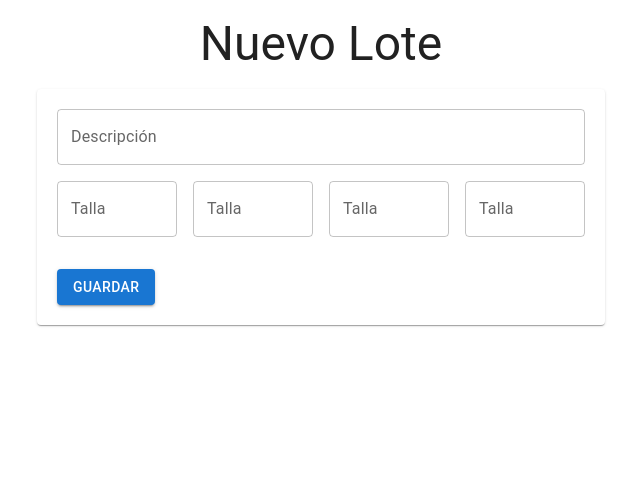
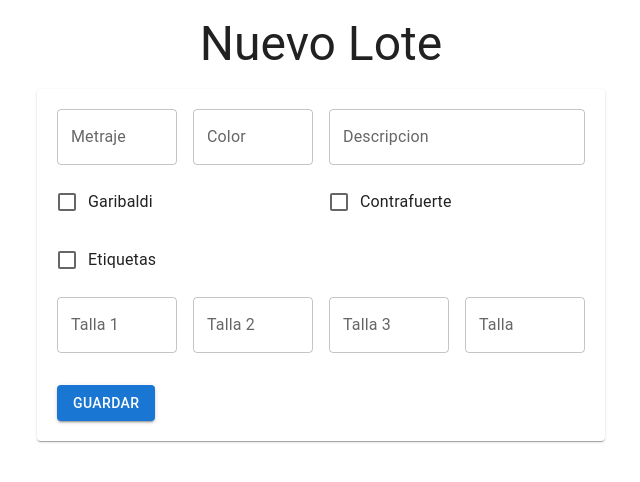
Before and after one commit to WalterJoel/front, a React (Create React App) app in the folder kayogita/kayogafront/: page /Seriados in a window 1280 px wide. Shown: the top 482 px of the page, without its empty margins (319-959 px from the left). Built offline with nearby package versions, Linux system fonts and the light colour scheme.

Commit message:
Pagina de Insertar lote listo

```diff
--- a/kayogita/kayogafront/src/Pages/Seriados.js
+++ b/kayogita/kayogafront/src/Pages/Seriados.js
@@ -16,39 +16,59 @@ import {
   MenuItem,
   FormGroup,
   FormControl,
+  Divider,
   FormControlLabel,
 } from '@mui/material';
 
 
-function Seriados() {
+const Seriados=()=> {
 
-    const [formSeriado, setFormSeriado] = useState([{
-    values:{
+    const [formSeriado, setFormSeriado] = useState({
+
         talla1:'',
         talla2:'',
         talla3:'',
         talla4:'',
-    }}]);
+        metraje: '',
+        color:'',
+        descripcion:'',
+        garibaldi:false,
+        contrafuerte:false,
+        etiquetas:false,
+        estado: 'Cortado',
+    });
 
+    function handleChangeCheckBox(e){
+        const name = e.target.name;
+        const value = e.target.checked;
+        setFormSeriado((prev)=>{
+            return {...prev, [name]:value};
+        });
+
+    }
     function handleChange(e) {
-        const { name, value } = e.target;
-        setFormSeriado({
-          values: {
-            ...formSeriado.values,
-            [name]: value,
-          },
-        })
+
+        const name = e.target.name;
+        const value = e.target.value;
+        console.log(e.target.value);
+        setFormSeriado((prev)=>{
+            return {...prev, [name]:value};
+        });
+
       }
     function handleSubmit(e){
         e.preventDefault()
-        const values = JSON.stringify(formSeriado.values)
+        const values = JSON.stringify(formSeriado)
         alert(values);
 
-        fetch('https://jsonplaceholder.typicode.com/todos/1')
-        .then(response => response.json())
-        .then(data => console.log(data));
 
-        fetch('https://yts.lt/api/v2/list_movies.json')
+        fetch('http://localhost:4000/postSeriados',{
+            headers: {
+                'Content-Type': 'application/json'
+              },
+            method: 'POST', // *GET, POST, PUT, DELETE, etc.
+            body: JSON.stringify(formSeriado),
+        })
         .then(response => response.json())
         .then(data => console.log(data));
 
@@ -56,7 +76,6 @@ function Seriados() {
 
 
 
-    const { talla1,talla2,talla3,talla4 } = formSeriado.values;
 
     return (
 
@@ -68,49 +87,83 @@ function Seriados() {
             <form onSubmit={handleSubmit}>
             <Paper style ={{padding:20 }} >
                 <Grid container alignItems="flex-start" spacing={2}>
-                    <Grid item xs={12}>
+                    <Grid item xs={3}>
                         <TextField
-                            name="email"
+                            name="metraje"
+                            value={formSeriado.metraje}
+                            onChange={handleChange}
                             fullWidth
-                            multiline
                             type="number"
-                            label="Descripción"
+                            label="Metraje"
                         />
                     </Grid>
                     <Grid item xs={3}>
                         <TextField
+                            name="color"
+                            value={formSeriado.color}
+                            onChange={handleChange}
+                            fullWidth
+                            type="string"
+                            label="Color"
+                        />
+                    </Grid>
+                    <Grid item xs={6}>
+                        <TextField
+                            name="descripcion"
+                            value={formSeriado.descripcion}
+                            onChange={handleChange}
+                            fullWidth
+                            multiline
+                            type="string"
+                            label="Descripcion"
+                        />
+                    </Grid>
+                    {/* Seccion Checkbox  */}
+                    <Grid item xs={6}>
+                        <FormControlLabel control={<Checkbox checked={formSeriado.garibaldi} name="garibaldi" onChange={handleChangeCheckBox} />} label="Garibaldi" />
+                    </Grid>
+                    <Grid item xs={6}>
+                        <FormControlLabel control={<Checkbox checked={formSeriado.contrafuerte} name="contrafuerte" onChange={handleChangeCheckBox} />} label="Contrafuerte" />
+                    </Grid>
+                    <Grid item xs={12}>
+                        <FormControlLabel control={<Checkbox  checked={formSeriado.etiquetas} name="etiquetas" onChange={handleChangeCheckBox} />} label="Etiquetas" />
+                    </Grid>
+                    {/* Seccion Seriado */}
+
+                    <Grid item xs={3}>
+                        <TextField
                             name="talla1"
-                            value={talla1}
+                            value={formSeriado.talla1}
                             onChange={handleChange}
                             fullWidth
                             type="number"
-                            label="Talla"
+                            label="Talla 1"
                         />
                     </Grid>
                     <Grid item xs={3}>
                         <TextField
                             name="talla2"
-                            value={talla2}
+                            value={formSeriado.talla2}
                             onChange={handleChange}
                             fullWidth
                             type="number"
-                            label="Talla"
+                            label="Talla 2"
                         />
                     </Grid>
                     <Grid item xs={3}>
                         <TextField
                             name="talla3"
-                            value={talla3}
+                            value={formSeriado.talla3}
                             onChange={handleChange}
                             fullWidth
                             type="number"
-                            label="Talla"
+                            label='Talla 3'
                         />
                     </Grid>
                     <Grid item xs={3}>
                         <TextField
                             name="talla4"
-                            value={talla4}
+                            value={formSeriado.talla4}
                             onChange={handleChange}
                             fullWidth
                             type="number"
```
